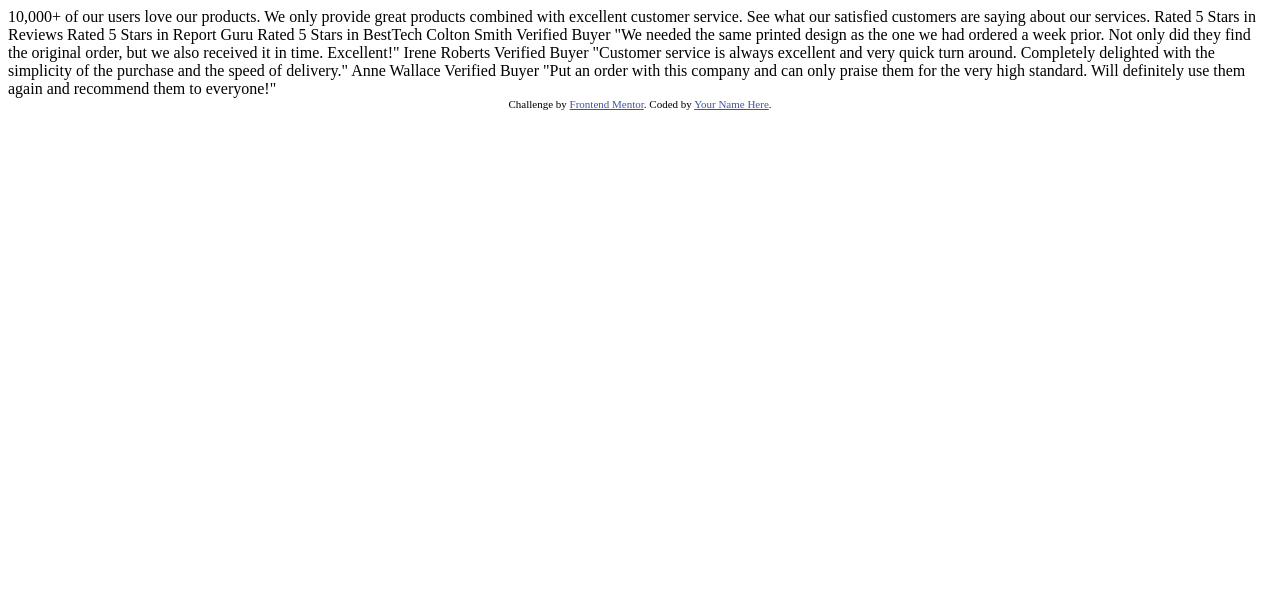
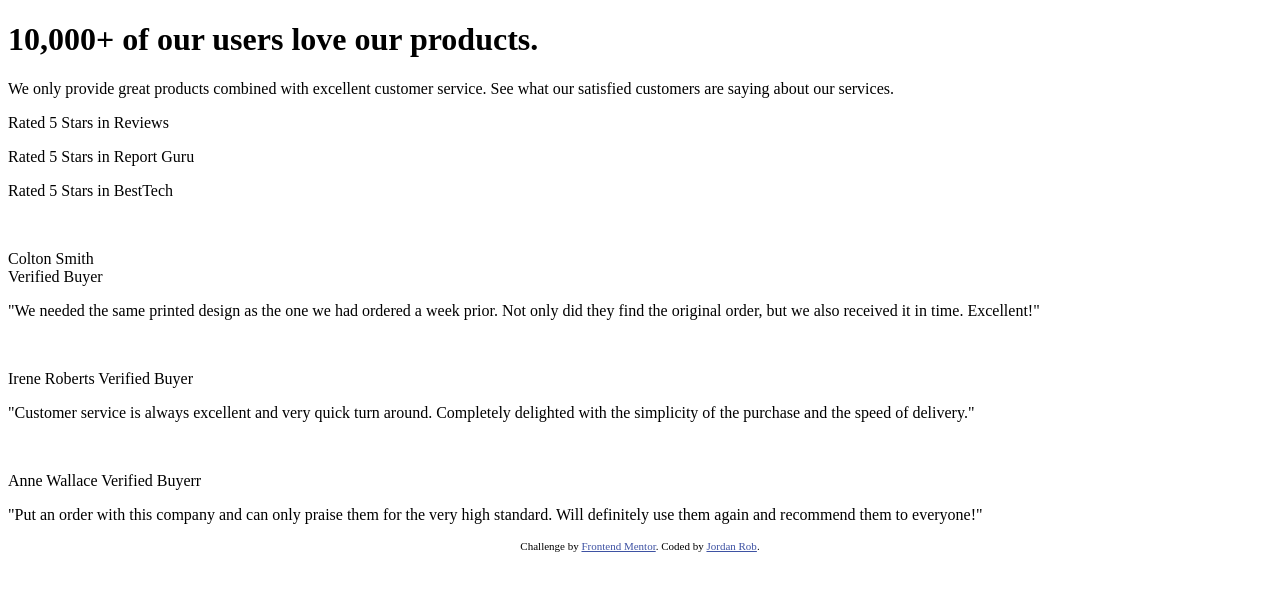
Before and after one commit to Jordan-Rob/frontend-mentor-challenge5, a plain HTML site: page index.html in a window 1280 px wide. Drawn offline with Linux system fonts and the light colour scheme.

Commit message:
structured out the html

```diff
--- a/index.html
+++ b/index.html
@@ -26,36 +26,74 @@
     </style>
   </head>
   <body>
-    10,000+ of our users love our products.
+    <div class="container">
+      <div class="top">
+        <div class="left">
+          <h1>10,000+ of our users love our products.</h1>
+          <p>We only provide great products combined with excellent customer service.
+            See what our satisfied customers are saying about our services.</p>
+        </div>
+        <div class="right">
+          <div class="rating">
+            <div class="stars"></div>
+            <p>Rated 5 Stars in Reviews</p>
+          </div>
+          <div class="rating">
+            <div class="stars"></div>
+            <p>Rated 5 Stars in Report Guru</p>
+          </div>
+          <div class="rating">
+            <div class="stars"></div>
+            <p>Rated 5 Stars in BestTech</p>
+          </div>
+        </div>
+      </div>
 
-    We only provide great products combined with excellent customer service.
-    See what our satisfied customers are saying about our services.
+      <div class="bottom">
 
-    Rated 5 Stars in Reviews
-    Rated 5 Stars in Report Guru
-    Rated 5 Stars in BestTech
+        <div class="card">
+          <div class="header">
+            <img/>
+            <p>Colton Smith <br/>
+              <span>Verified Buyer</span> </p>
+          </div>
+          <div class="comment">
+            <p>"We needed the same printed design as the one we had ordered a week prior.
+              Not only did they find the original order, but we also received it in time.
+              Excellent!"</p>
+          </div>
+        </div>
+        <div class="card">
+          <div class="header">
+            <img/>
+            <p>Irene Roberts
+              <span>Verified Buyer</span></p>
+          </div>
+          <div class="comment">
+            <p>"Customer service is always excellent and very quick turn around. Completely
+              delighted with the simplicity of the purchase and the speed of delivery."</p>
+          </div>
+        </div>
 
-    Colton Smith
-    Verified Buyer
-    "We needed the same printed design as the one we had ordered a week prior.
-    Not only did they find the original order, but we also received it in time.
-    Excellent!"
+        <div class="card">
+          <div class="header">
+            <img/>
+            <p>Anne Wallace
+              <span>Verified Buyer</span>r</p>
+          </div>
+          <div class="comment">
+            <p>"Put an order with this company and can only praise them for the very high
+              standard. Will definitely use them again and recommend them to everyone!"</p>
+          </div>
+        </div>
+      </div>
 
-    Irene Roberts
-    Verified Buyer
-    "Customer service is always excellent and very quick turn around. Completely
-    delighted with the simplicity of the purchase and the speed of delivery."
-
-    Anne Wallace
-    Verified Buyer
-    "Put an order with this company and can only praise them for the very high
-    standard. Will definitely use them again and recommend them to everyone!"
-
+    </div>
     <div class="attribution">
       Challenge by
       <a href="https://www.frontendmentor.io?ref=challenge" target="_blank"
         >Frontend Mentor</a
-      >. Coded by <a href="#">Your Name Here</a>.
+      >. Coded by <a href="https://github.com/Jordan-Rob">Jordan Rob</a>.
     </div>
   </body>
 </html>
```
